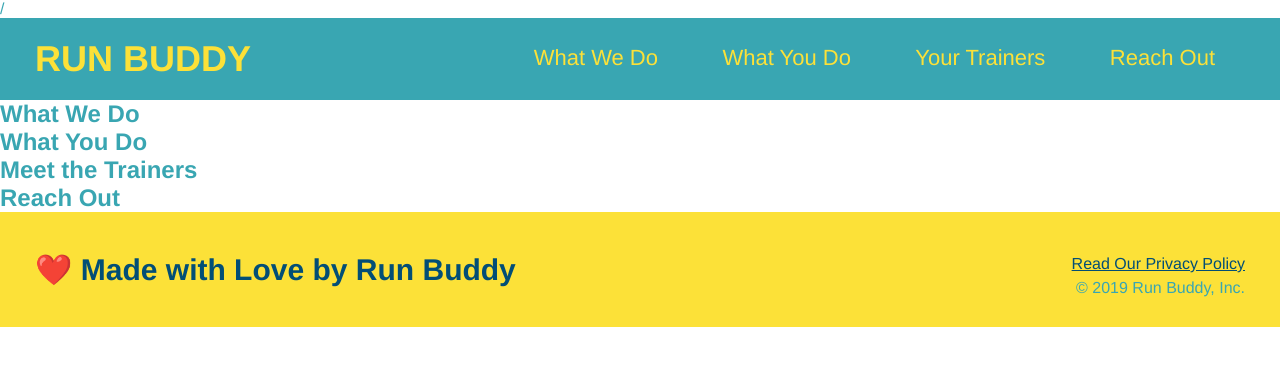
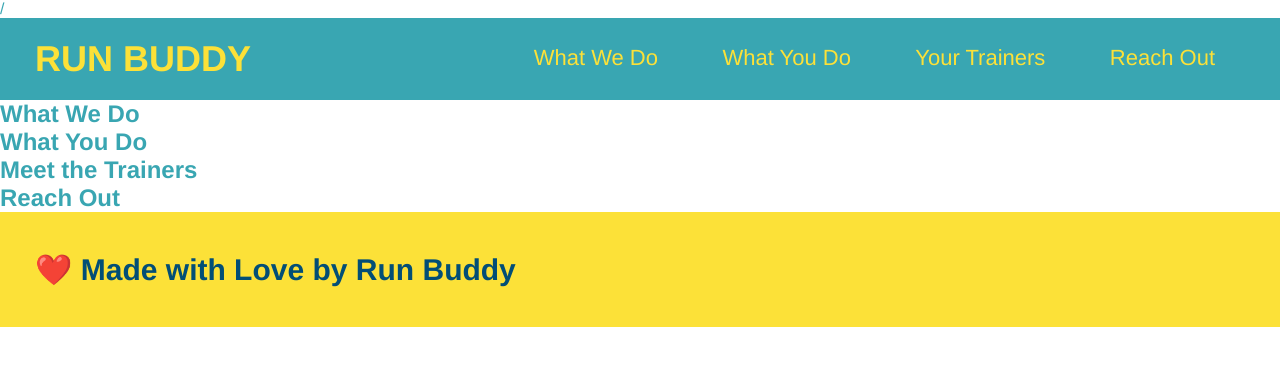
Before and after one commit to DarrellMarkham/run-buddy, a plain HTML site: page index.html in a window 1280 px wide. Drawn offline with Linux system fonts and the light colour scheme.

Commit message:
<footer updates

```diff
--- a/index.html
+++ b/index.html
@@ -59,10 +59,6 @@
         <!-- footer -->
         <footer>
             <h2>❤️ Made with Love by Run Buddy</h2>
-            <div>
-                <a href="#">Read Our Privacy Policy</a><br />
-                &copy; 2019 Run Buddy, Inc.
-              </div>
         </footer>
     </body>
 </html>
```
